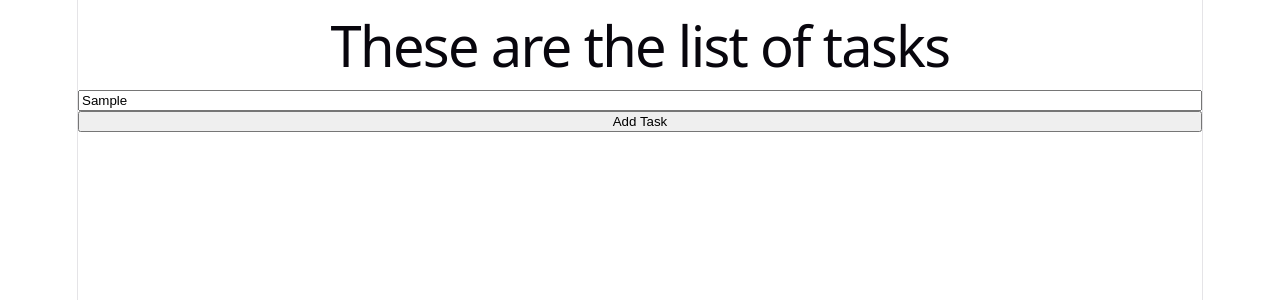
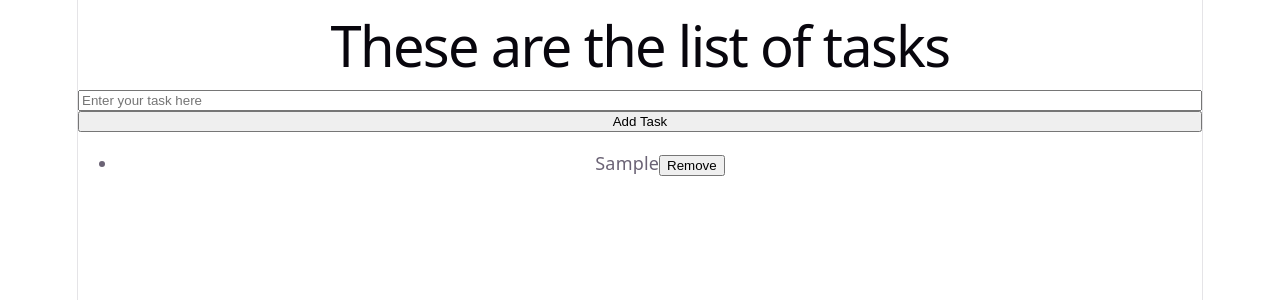
Before and after one commit to Bethany-23/js-mini-projects, a React (Vite) app in the folder list_tracker/: page / in a window 1280 px wide. Both pictures are taken after typing "Sample" into the empty fields and a click on the button "Add Task". Shown: the top 300 px of the page. Built offline with nearby package versions, Linux system fonts and the light colour scheme.

Commit message:
changes made

```diff
--- a/list_tracker/src/App.jsx
+++ b/list_tracker/src/App.jsx
@@ -1,50 +1,4 @@
-// import { useState, useEffect } from "react";
-
 import { useState } from "react";
-
-// function App(){
-//   const[task, setTask] = useState([]);
-//   const[inputValue, setInputValue] = useState("")
-
-//   const addTask = ()=>{
-//     if(inputValue.trim() !== ""){
-//       const newTask= [...task, inputValue];
-//       setTask(newTask)
-//       setInputValue("");
-//       localStorage.setItem("myTodoList", JSON.stringify(newTask))
-//     };
-//   }
-//   const removeTask = (indexToRemove)=>{
-//     const updatedTask = task.filter((_, index)=> index !== indexToRemove);
-//     setTask(updatedTask);
-//   }
-
-//   return (
-//     <>
-//       <h1> Here are your tasks</h1>
-//       <input
-//         type="text"
-//         placeholder="add your task here"
-//         value={inputValue}
-//         onChange={(e) => setInputValue(e.target.value)}
-//       />
-
-//       <button onClick={addTask}>Add Task</button>
-
-//       <ul>
-//         {task.map((t, index) => (
-//           <li>
-//             {t}
-//             <button onClick={()=>removeTask(index)}>Remove</button>
-//           </li>
-//         ))}
-//       </ul>
-//     </>
-//   );
-// }
-
-// export default App;
-
 
 
 function App(){
@@ -53,18 +7,18 @@ function App(){
   const[input, setInput] = useState("")
 
   const addTask = () =>{
-
-  }
-
-  const removeTask = () =>{
-    if (input.trim() !== ""){
-      const newTask = [...tasks, input];
-      setTasks(newTask);
-      setInput("");
-      localStorage.getItem()
+      if(input.trim() !== ""){
+        const newTask = [...tasks, input];
+        setTasks(newTask)
+        setInput("")
+        localStorage.setItem("myTodoList", JSON.stringify(newTask))
+      };
     }
 
-  }
+  const removeTask = (indexToRemove) =>{
+    const updatedTask = tasks.filter((_, index) => index !== indexToRemove);
+    setTasks(updatedTask);
+    }
 
   return(
     <>
@@ -77,8 +31,18 @@ function App(){
     onChange={(e)=>setInput(e.target.value)}
      />
     <button onClick={addTask}> Add Task</button>
+
+    <ul>
+      {tasks.map((t, index)=>(
+        <li>
+          {t}
+          <button onClick={()=>removeTask(index)}> Remove</button>
+        </li>
+      ))}
+    </ul>
+
     </>
-  )
+  );
 
 }
 
```
